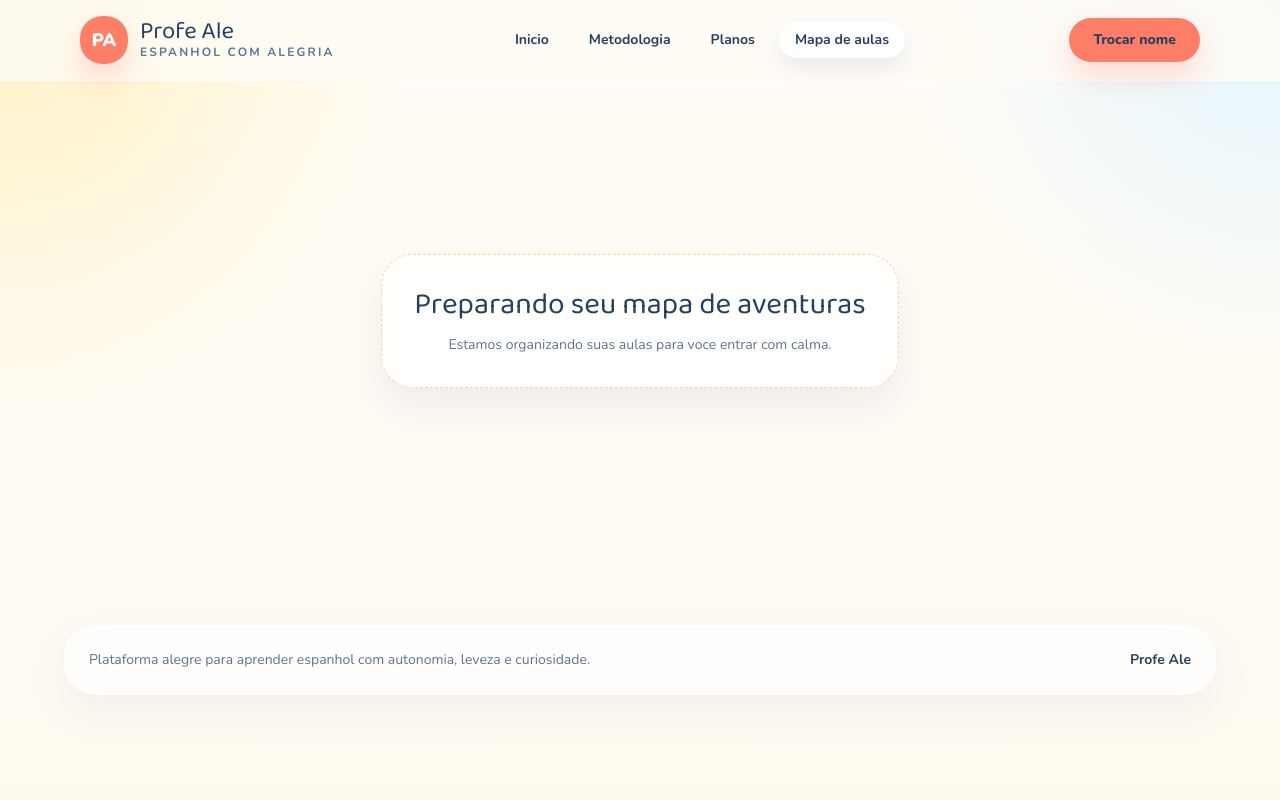
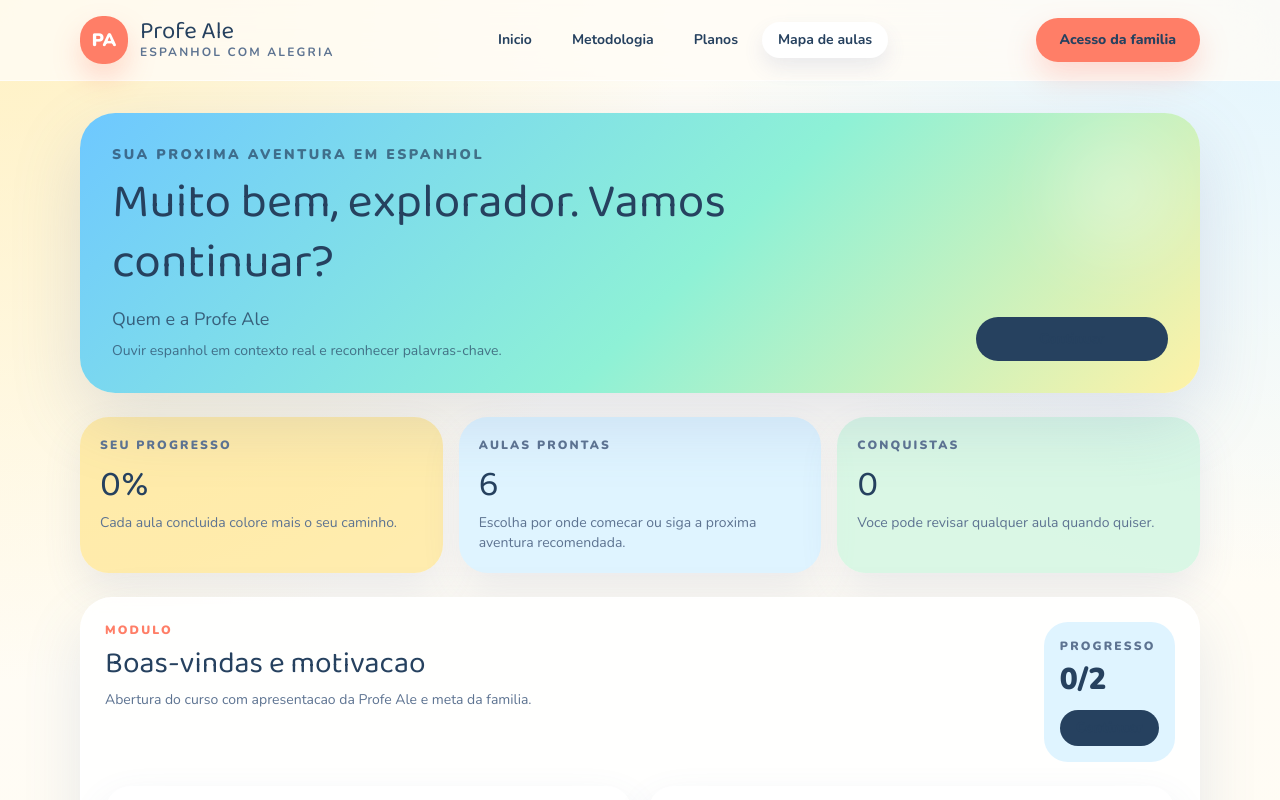
Before and after one commit to ProfeAleEspanol/Iniciandonoespanhol, a Next.js app: page /dashboard in a window 1280 px wide. Before the commit this address had no page. Shown: the top 800 px of the page. Built offline with nearby package versions, Linux system fonts and the light colour scheme; no server answers.

Commit message:
Align auth flow, enable Supabase middleware, and update deploy docs

```diff
--- a/src/app/dashboard/aulas/[lessonId]/page.tsx
+++ b/src/app/dashboard/aulas/[lessonId]/page.tsx
@@ -10,7 +10,7 @@ type LessonPageProps = {
 export default async function LessonPage({ params }: LessonPageProps) {
   const { lessonId } = await params;
   return (
-    <SiteShell ctaLabel="Voltar ao mapa" ctaHref="/dashboard">
+    <SiteShell ctaLabel="Acesso da familia" ctaHref="/login">
       <LessonPageClient lessonId={lessonId} />
     </SiteShell>
   );
--- a/src/app/dashboard/page.tsx
+++ b/src/app/dashboard/page.tsx
@@ -3,7 +3,7 @@ import { SiteShell } from "@/components/site-shell";
 
 export default function DashboardPage() {
   return (
-    <SiteShell ctaLabel="Trocar nome" ctaHref="/login">
+    <SiteShell ctaLabel="Acesso da familia" ctaHref="/login">
       <DashboardClient />
     </SiteShell>
   );
--- a/src/app/login/page.tsx
+++ b/src/app/login/page.tsx
@@ -1,11 +1,22 @@
+import { Suspense } from "react";
+import { AuthForm } from "@/components/auth-form";
 import { WelcomeCard } from "@/components/welcome-card";
+import { isSupabaseConfigured } from "@/lib/supabase/config";
 
 export default function LoginPage() {
+  const isConfigured = isSupabaseConfigured();
+
   return (
     <div className="relative flex min-h-screen items-center justify-center overflow-hidden px-4 py-10">
       <div className="absolute left-8 top-8 h-28 w-28 rounded-full bg-[var(--color-sun)]/80 blur-3xl" />
       <div className="absolute bottom-10 right-10 h-36 w-36 rounded-full bg-[var(--color-sky-soft)] blur-3xl" />
-      <WelcomeCard />
+      {isConfigured ? (
+        <Suspense fallback={<div className="h-[30rem] w-full max-w-md rounded-3xl bg-white/80" />}>
+          <AuthForm />
+        </Suspense>
+      ) : (
+        <WelcomeCard />
+      )}
     </div>
   );
 }
--- a/src/components/dashboard-client.tsx
+++ b/src/components/dashboard-client.tsx
@@ -8,6 +8,7 @@ import { ModuleCard } from "@/components/module-card";
 import { ProgressCard } from "@/components/progress-card";
 import { allLessons, modules } from "@/lib/course-data";
 import { readCompletedLessonIds } from "@/lib/student-store";
+import { isSupabaseConfigured } from "@/lib/supabase/config";
 import { useStudentSession } from "@/components/student-session";
 
 function completionPercent(total: number, done: number) {
@@ -18,13 +19,14 @@ export function DashboardClient() {
   const router = useRouter();
   const { isReady, studentName } = useStudentSession();
   const [completedLessonIds, setCompletedLessonIds] = useState<Set<string>>(new Set());
+  const needsStudentName = !isSupabaseConfigured();
 
   useEffect(() => {
     if (!isReady) {
       return;
     }
 
-    if (!studentName) {
+    if (needsStudentName && !studentName) {
       router.replace("/login");
       return;
     }
@@ -32,9 +34,9 @@ export function DashboardClient() {
     startTransition(() => {
       setCompletedLessonIds(readCompletedLessonIds());
     });
-  }, [isReady, router, studentName]);
+  }, [isReady, needsStudentName, router, studentName]);
 
-  if (!isReady || !studentName) {
+  if (!isReady || (needsStudentName && !studentName)) {
     return (
       <div className="mx-auto flex min-h-[60vh] w-full max-w-6xl items-center justify-center px-4 py-10">
         <EmptyState
@@ -49,11 +51,12 @@ export function DashboardClient() {
   const totalLessons = allLessons.length;
   const progress = completionPercent(totalLessons, completedLessons);
   const nextLesson = allLessons.find((lesson) => !completedLessonIds.has(lesson.id)) ?? allLessons[0];
+  const displayName = studentName || "explorador";
 
   return (
     <div className="mx-auto flex w-full max-w-6xl flex-col gap-6 px-4 py-8">
       <ContinueLearningBanner
-        studentName={studentName}
+        studentName={displayName}
         lessonTitle={nextLesson.title}
         lessonObjective={nextLesson.objective}
         href={`/dashboard/aulas/${nextLesson.id}`}
--- a/src/components/lesson-page-client.tsx
+++ b/src/components/lesson-page-client.tsx
@@ -7,19 +7,21 @@ import { EmptyState } from "@/components/empty-state";
 import { FunButton } from "@/components/fun-button";
 import { allLessons, getLessonById } from "@/lib/course-data";
 import { readCompletedLessonIds, saveCompletedLessonIds } from "@/lib/student-store";
+import { isSupabaseConfigured } from "@/lib/supabase/config";
 import { useStudentSession } from "@/components/student-session";
 
 export function LessonPageClient({ lessonId }: { lessonId: string }) {
   const router = useRouter();
   const { isReady, studentName } = useStudentSession();
   const [completedLessonIds, setCompletedLessonIds] = useState<Set<string>>(new Set());
+  const needsStudentName = !isSupabaseConfigured();
 
   useEffect(() => {
     if (!isReady) {
       return;
     }
 
-    if (!studentName) {
+    if (needsStudentName && !studentName) {
       router.replace("/login");
       return;
     }
@@ -27,7 +29,7 @@ export function LessonPageClient({ lessonId }: { lessonId: string }) {
     startTransition(() => {
       setCompletedLessonIds(readCompletedLessonIds());
     });
-  }, [isReady, router, studentName]);
+  }, [isReady, needsStudentName, router, studentName]);
 
   const lesson = getLessonById(lessonId);
 
@@ -42,7 +44,7 @@ export function LessonPageClient({ lessonId }: { lessonId: string }) {
     );
   }
 
-  if (!isReady || !studentName) {
+  if (!isReady || (needsStudentName && !studentName)) {
     return (
       <div className="mx-auto flex min-h-[60vh] w-full max-w-5xl items-center justify-center px-4 py-10">
         <EmptyState
--- a/src/proxy.ts
+++ b/src/proxy.ts
@@ -1,7 +1,8 @@
-import { NextResponse } from "next/server";
+import type { NextRequest } from "next/server";
+import { updateSession } from "@/lib/supabase/middleware";
 
-export async function proxy() {
-  return NextResponse.next();
+export async function proxy(request: NextRequest) {
+  return updateSession(request);
 }
 
 export const config = {
```
Also changed, not shown: 2 other files (tests, documents, lock files or other folders).
